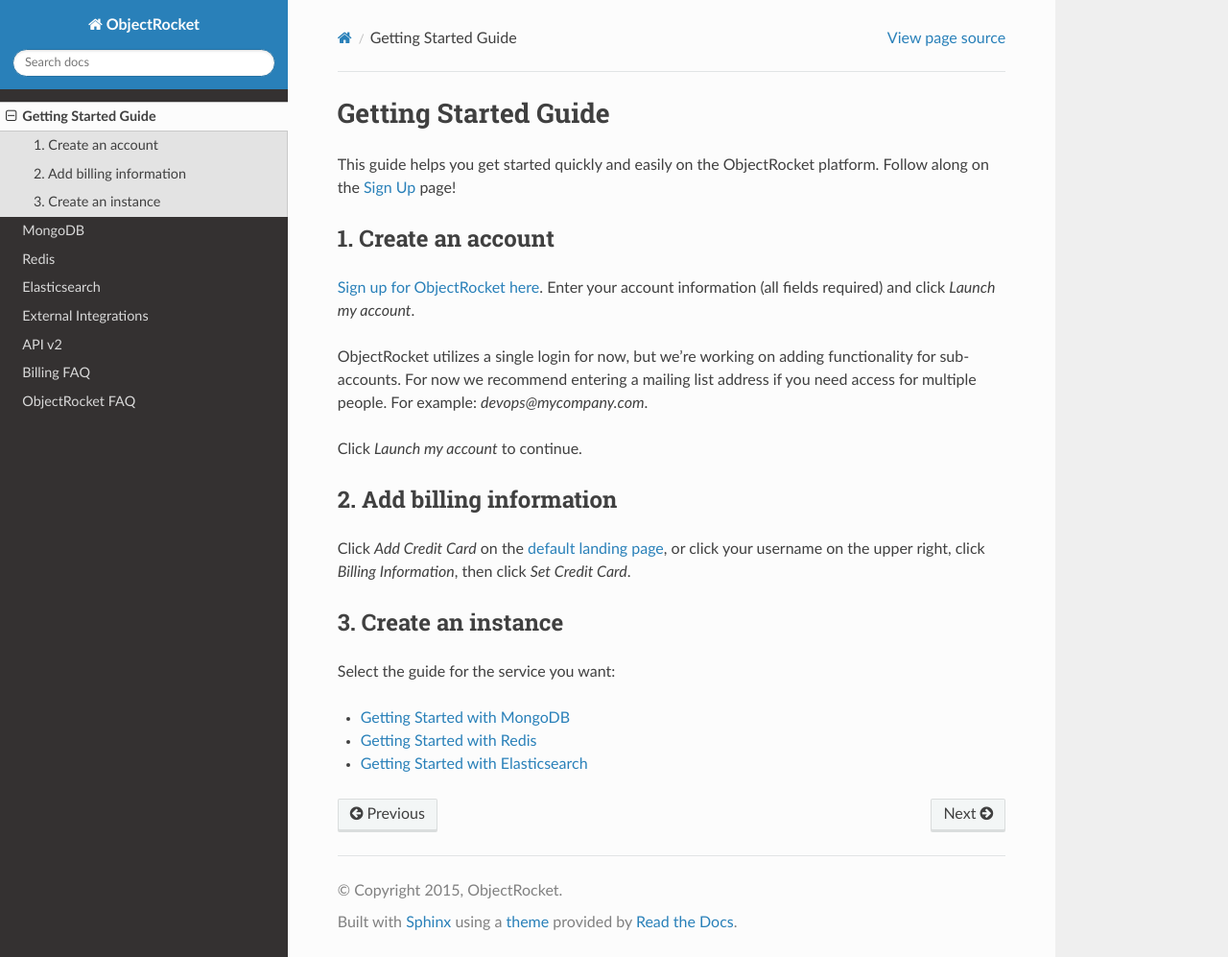
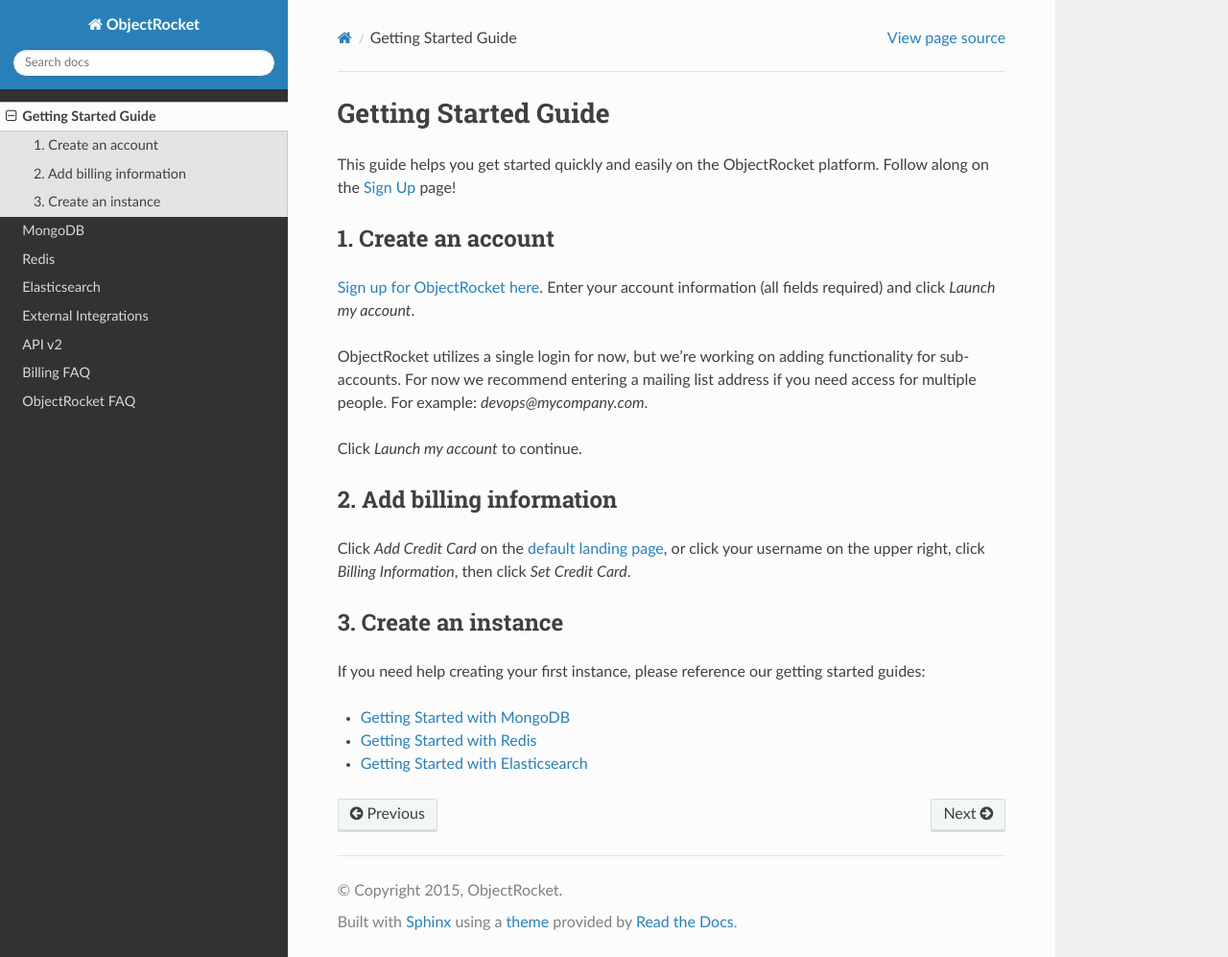
Before and after one commit to zcorleissen/documentation, a Sphinx documentation site: the page built from source/getting_started.rst, in a window 1280 px wide and 997 px high. Shown: the whole window at 96% size. Built offline with Sphinx 7.4.7 and the Read the Docs theme 2.0.0, drawn with Linux system fonts in a browser that asks for light colours; pages that are not in the unit, such as notebooks, are missing from menus.

Commit message:
Incorporating feedback to GSG index

```diff
--- a/source/getting_started.rst
+++ b/source/getting_started.rst
@@ -20,7 +20,7 @@
 3. Create an instance
 ~~~~~~~~~~~~~~~~~~~~~
 
-Select the guide for the service you want:
+If you need help creating your first instance, please reference our getting started guides:
 
 - :doc:`mongodb_getting_started`
 
```
